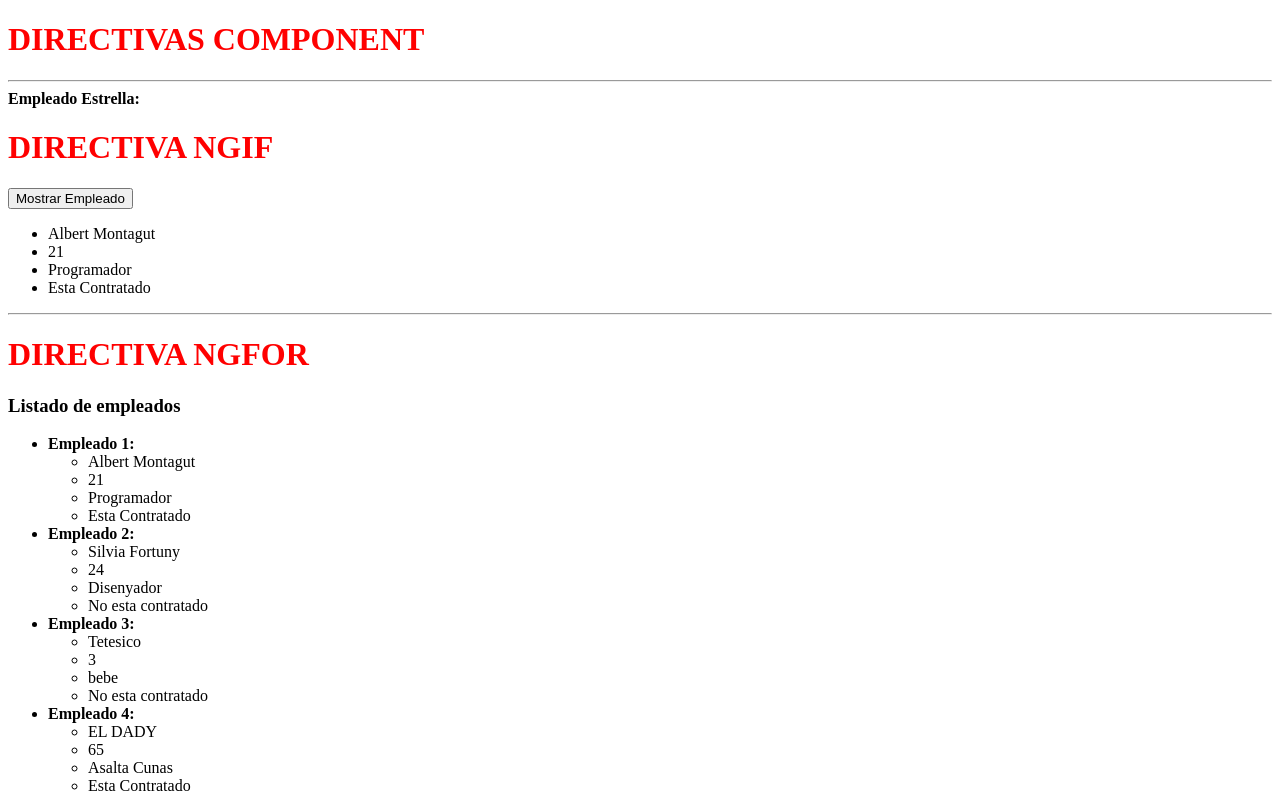
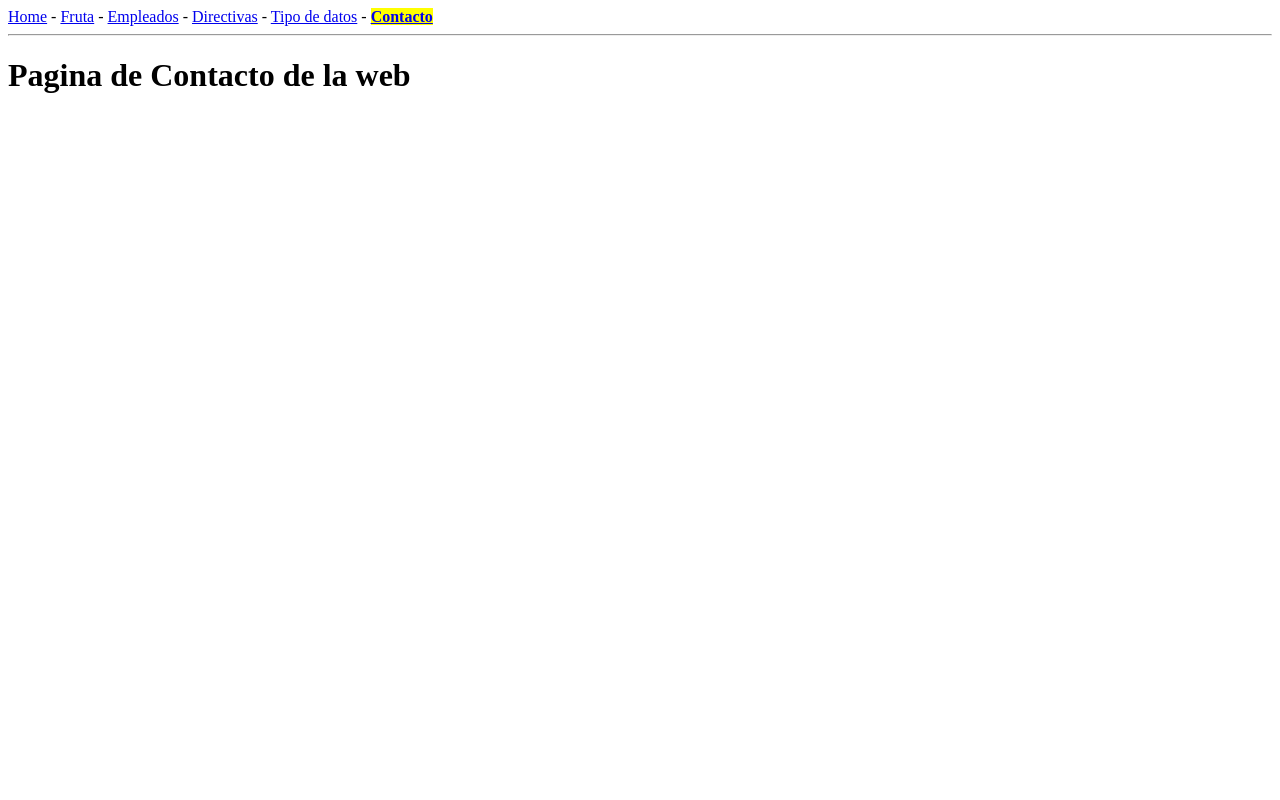
Before and after one commit to AlbertMontagutCasero/angular-notes, an Angular app: page /contacto in a window 1280 px wide. Shown: the top 800 px of the page. Built offline with nearby package versions, Linux system fonts and the light colour scheme.

Commit message:
Adding nav with router links and active and tweaking a little bit the components

```diff
--- a/src/app/app.component.html
+++ b/src/app/app.component.html
@@ -1,5 +1,20 @@
-<!-- <app-tipo-de-datos></app-tipo-de-datos> -->
+<!-- <app-tipo-de-datos></app-tipo-de-datos> --> <!-- Añadir un componente -->
 <!--<app-empleados></app-empleados>-->
 <!--<app-directivas></app-directivas>-->
+<nav>
+  <a [routerLink]="['/home']" [routerLinkActive]="['activado']" >Home</a>
+  -
+  <a [routerLink]="['/fruta']" [routerLinkActive]="['activado']">Fruta</a>
+  -
+  <a [routerLink]="['/empleados']" [routerLinkActive]="['activado']">Empleados</a>
+  -
+  <a [routerLink]="['/directivas']" [routerLinkActive]="['activado']">Directivas</a>
+  -
+  <a [routerLink]="['/tipo-de-datos']" [routerLinkActive]="['activado']">Tipo de datos</a>
+  -
+  <a [routerLink]="['/contacto']" [routerLinkActive]="['activado']">Contacto</a>
+</nav>
+
+<hr>
 <router-outlet></router-outlet> <!-- Etiqueta de componente de angular que cargara el componente
                                      necesario segun la configuracion del routing -->
--- a/src/app/app.module.ts
+++ b/src/app/app.module.ts
@@ -2,7 +2,6 @@ import {BrowserModule} from '@angular/platform-browser';
 import {NgModule} from '@angular/core';
 import {FormsModule} from '@angular/forms';
 import {AppRoutingModule} from './app-routing.module';
-
 
 // Components
 import {AppComponent} from './app.component';
--- a/src/app/contacto/contacto.component.html
+++ b/src/app/contacto/contacto.component.html
@@ -1,3 +1 @@
-<p>
-  contacto works!
-</p>
+<h1>{{titulo}}</h1>
--- a/src/app/contacto/contacto.component.ts
+++ b/src/app/contacto/contacto.component.ts
@@ -7,7 +7,12 @@ import { Component, OnInit } from '@angular/core';
 })
 export class ContactoComponent implements OnInit {
 
-  constructor() { }
+  public titulo: string;
+
+
+  constructor() {
+    this.titulo = 'Pagina de Contacto de la web';
+  }
 
   ngOnInit() {
   }
--- a/src/app/home/home.component.html
+++ b/src/app/home/home.component.html
@@ -1,3 +1 @@
-<p>
-  home works!
-</p>
+<h1>{{titulo}}</h1>
--- a/src/app/home/home.component.ts
+++ b/src/app/home/home.component.ts
@@ -1,4 +1,4 @@
-import { Component, OnInit } from '@angular/core';
+import {Component, OnInit} from '@angular/core';
 
 @Component({
   selector: 'app-home',
@@ -7,7 +7,11 @@ import { Component, OnInit } from '@angular/core';
 })
 export class HomeComponent implements OnInit {
 
-  constructor() { }
+  public titulo: string;
+
+  constructor() {
+    this.titulo = 'pagina principal';
+  }
 
   ngOnInit() {
   }
--- a/src/styles.css
+++ b/src/styles.css
@@ -12,3 +12,8 @@
 }
 
 .letraGrande { font-size: 20px }
+
+.activado{
+  font-weight: bold;
+  background: yellow;
+}
```
Also changed, not shown: src/app/app-routing.module.ts (+18 -11 lines), 1 other file (tests, documents, lock files or other folders).
